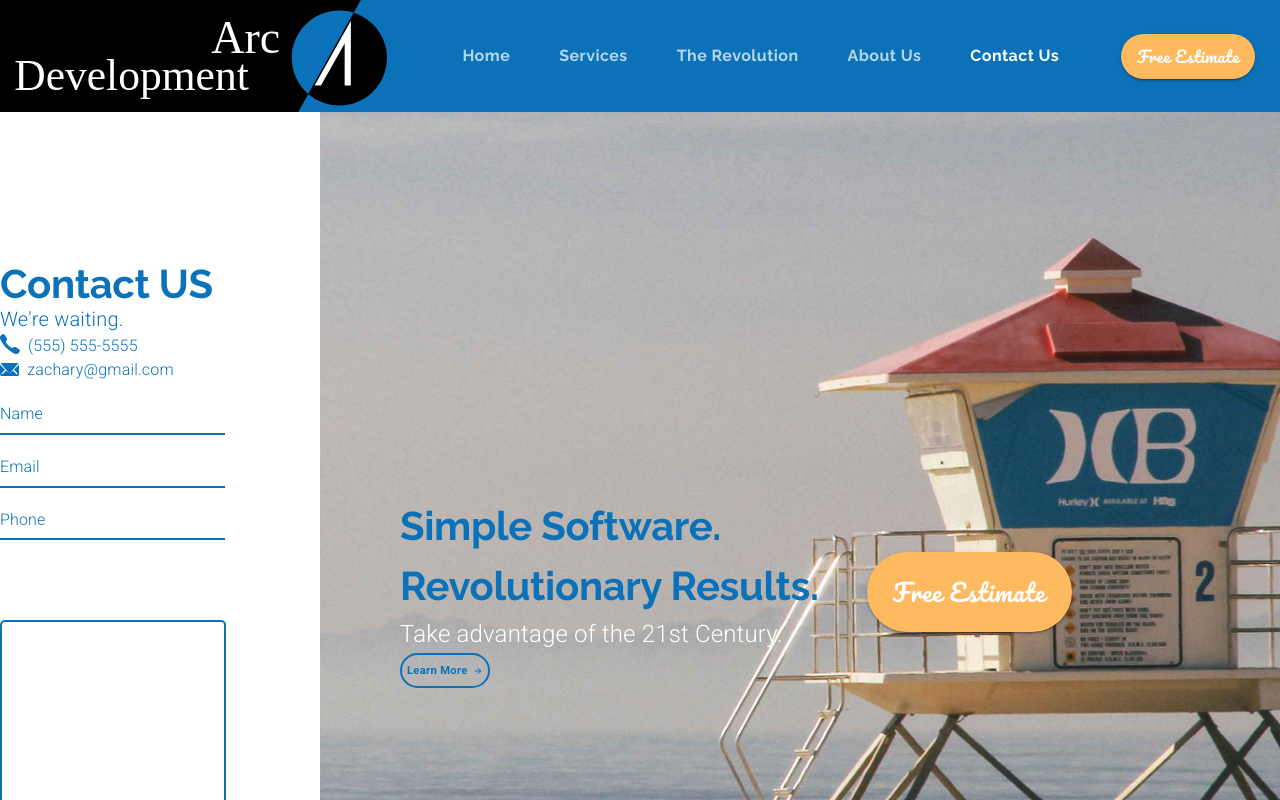
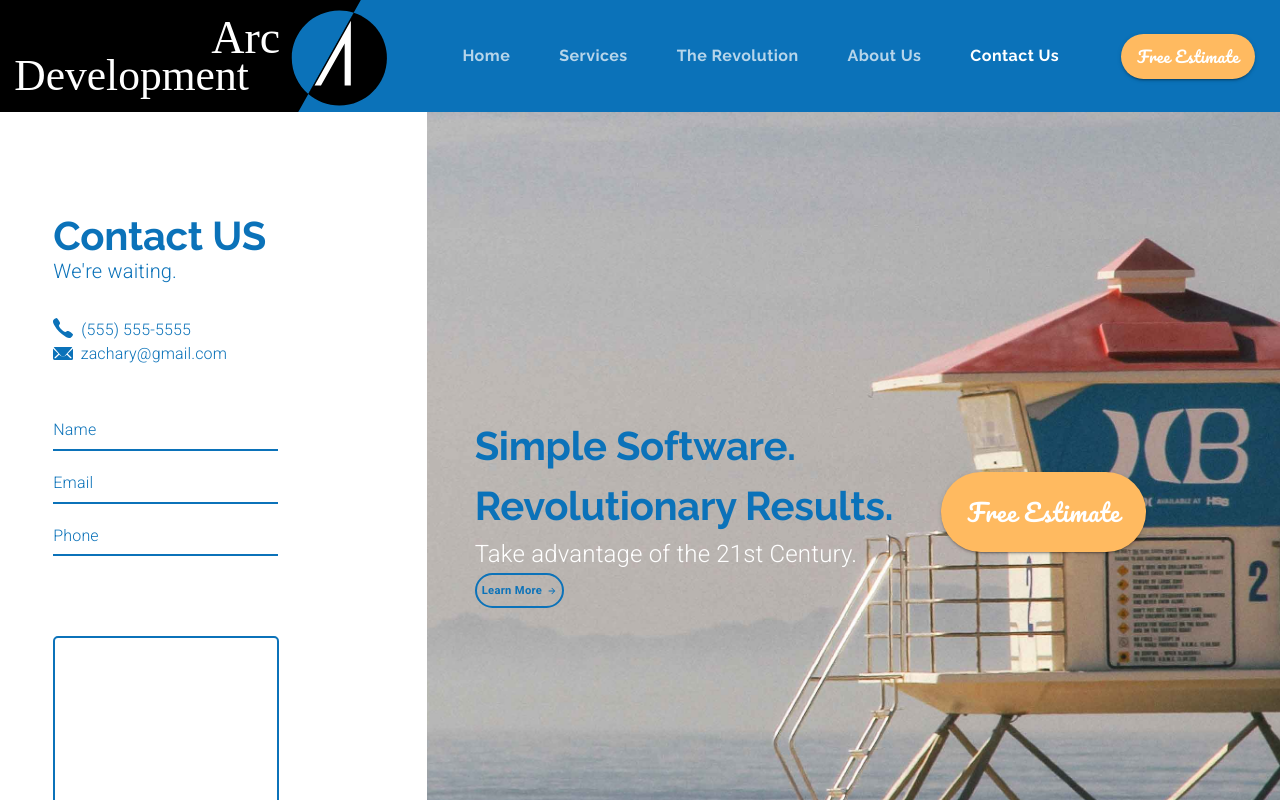
Before and after one commit to toshi-c-udemy/MaterialUIandReactJS-ArcDevelopment, a React (Create React App) app: page /contact in a window 1280 px wide. Shown: the top 800 px of the page. Built offline with nearby package versions, Linux system fonts and the light colour scheme.

Commit message:
【セクション7】113. Using TextFields - Styling Continued
On branch MaterialUIandReactJS/Section7-Inputs
Changes to be committed:
	modified:   src/components/Contact.js

```diff
--- a/src/components/Contact.js
+++ b/src/components/Contact.js
@@ -24,6 +24,7 @@
     backgroundSize: 'cover',
     backgroundRepeat: 'no-repeat',
     height: '60em',
+    paddingBottom: '10em',
   },
   estimateButton: {
     ...theme.typography.estimate,
@@ -80,7 +81,9 @@
 
   return (
     <Grid container direction='row'>
-      <Grid item container direction='column' justify='center' lg={3}>
+      <Grid item container direction='column' justify='center' alignItems='center' lg={4} xl={3}>
+        <Grid item>
+          <Grid container direction='column'>
             <Grid item>
               <Typography variant='h2' style={{ lineHeight: 1 }}>
                 Contact US
@@ -89,7 +92,7 @@
                 We're waiting.
               </Typography>
             </Grid>
-        <Grid item container>
+            <Grid item container style={{ marginTop: '2em' }}>
               <Grid item>
                 <img src={phoneIcon} alt='phone' style={{ marginRight: '0.5em' }} />
               </Grid>
@@ -102,7 +105,7 @@
                 </Typography>
               </Grid>
             </Grid>
-        <Grid item container>
+            <Grid item container style={{ marginBottom: '2em' }}>
               <Grid item>
                 <img
                   src={emailIcon}
@@ -156,17 +159,19 @@
                 onChange={(event) => setMessage(event.target.value)}
               />
             </Grid>
-        <Grid item>
+            <Grid item container justify='center' style={{ marginTop: '2em' }}>
               <Button variant='contained' className={classes.sendButton}>
                 Send Message
                 <img src={airplane} alt='paper airplane' style={{ marginLeft: '1em' }} />
               </Button>
             </Grid>
           </Grid>
-      <Grid item container className={classes.background} alignItems='center' lg={9}>
+        </Grid>
+      </Grid>
+      <Grid item container className={classes.background} alignItems='center' lg={8} xl={9}>
         <Grid
           item
-          style={{ marginLeft: matchesSM ? 0 : '5em', textAlign: matchesSM ? 'center' : 'inherit' }}
+          style={{ marginLeft: matchesSM ? 0 : '3em', textAlign: matchesSM ? 'center' : 'inherit' }}
         >
           <Grid container direction='column'>
             <Grid item>
```
Lines whose indentation alone changed are shown as unchanged.
